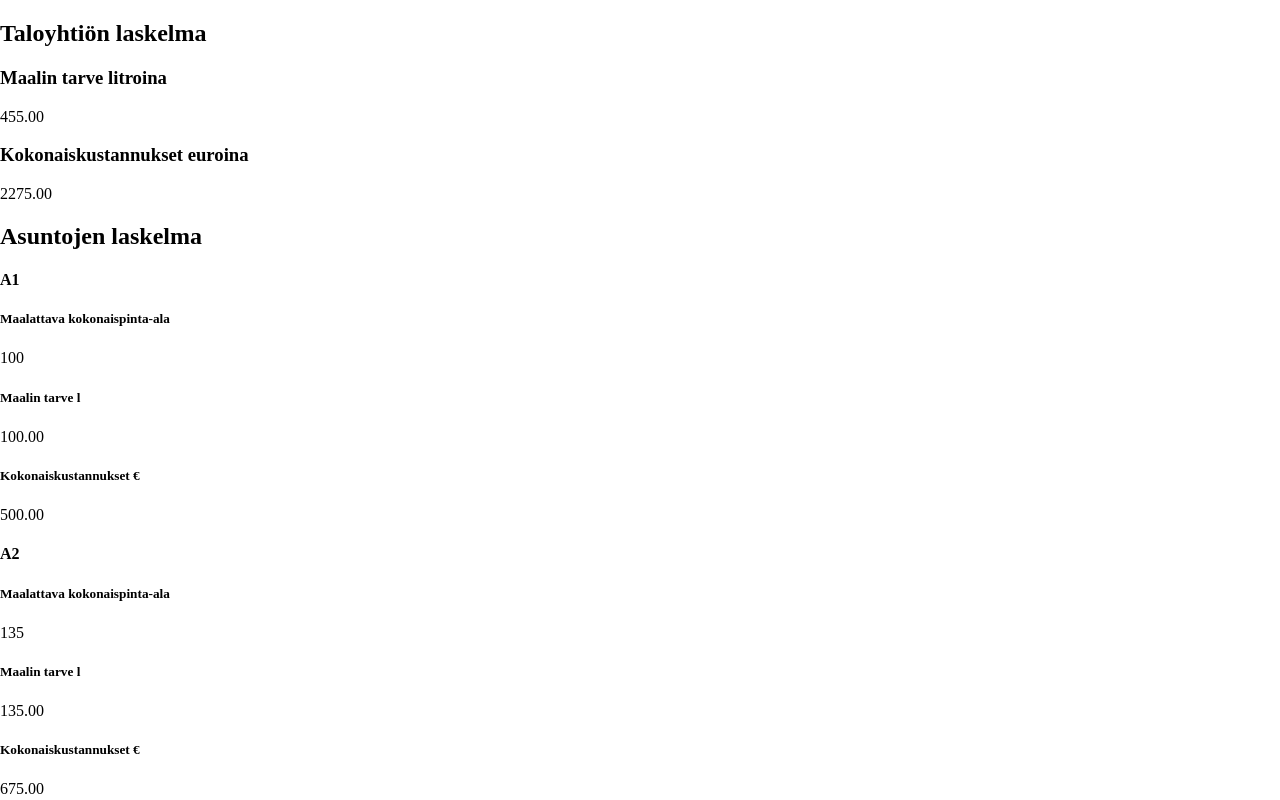
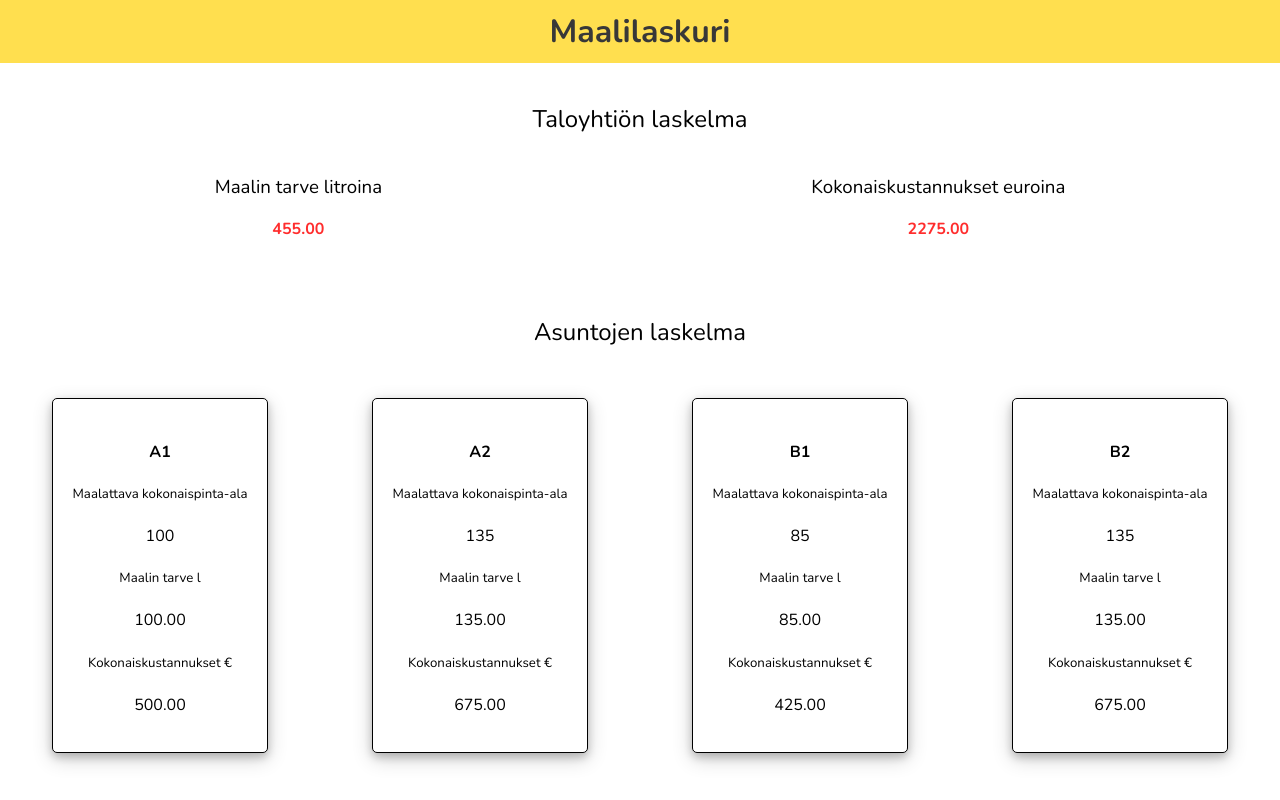
Before and after one commit to Tommi-dev/maalilaskuriApp, a React app: page / in a window 1280 px wide. Both pictures are taken after typing "5", "5", "5" into the empty fields and a click on the button "Laske". Shown: the top 800 px of the page. Built offline with nearby package versions, Linux system fonts and the light colour scheme; data requests are answered from the project's data file; the HTML template or start-up script is replaced by a standard one.

Commit message:
Lisätty tyylejä alustavasti

```diff
--- /dev/null
+++ b/src/App.css
@@ -0,0 +1,141 @@
+@import url('https://fonts.googleapis.com/css2?family=Nunito:wght@300;400;700&display=swap');
+
+/* ---- TOPBAR ---- */
+.topbar-container {
+    background-color: rgb(255, 223, 79);
+}
+
+.topbar-container h1 {
+    margin: 0;
+    text-align: center;
+    padding: 10px;
+    font-family: 'Nunito', sans-serif;
+    color: rgb(56, 56, 56);
+}
+
+/* ---- PAINTFORM ---- */
+.paintForm-container {
+
+}
+.paintForm-container h2 {
+    margin: 0;
+    padding-top: 30px;
+    padding-bottom: 15px;
+    text-align: center;
+    font-family: 'Nunito', sans-serif;
+    font-weight: 300;
+}
+
+.paintForm-form {
+    text-align: center;
+    padding-bottom: 30px;
+}
+
+.paintForm-form input {
+    box-sizing: border-box;
+    padding: 8px;
+    text-align: center;
+    width: 200px;
+    margin: 10px;
+    border-radius: 5px;
+    font-family: 'Nunito', sans-serif;
+}
+
+.paintForm-form button {
+    padding: 8px;
+    text-align: center;
+    width: 200px;
+    margin: 10px;
+    background-color: rgb(231, 87, 87);
+    color: white;
+    border-radius: 5px;
+    font-family: 'Nunito', sans-serif;
+    font-weight: 700;
+}
+.paintForm-form button:hover {
+    background-color: rgb(228, 61, 61);
+}
+
+/* ---- DASHBOARD ---- */
+.housing-cooperative {
+
+}
+
+.housing-cooperative h2 {
+    margin: 0;
+    padding-top: 40px;
+    padding-bottom: 20px;
+    text-align: center;
+    font-family: 'Nunito', sans-serif;
+    font-weight: 400;
+}
+
+.wrap-container {
+    display: flex;
+    flex-wrap: wrap;
+    justify-content: space-around;
+    padding-bottom: 30px;
+}
+
+.housing-cooperative-result {
+    text-align: center;
+    font-family: 'Nunito', sans-serif;
+    font-weight: 400;
+}
+
+.housing-cooperative-result h3 {
+    font-weight: 400;
+}
+
+.housing-cooperative-result p {
+    font-weight: 700;
+    color: rgb(255, 45, 45);
+}
+
+.apartments h2 {
+    margin: 0;
+    padding-top: 30px;
+    padding-bottom: 30px;
+    text-align: center;
+    font-family: 'Nunito', sans-serif;
+    font-weight: 400;
+}
+
+.apartment-container {
+    background-color: white;
+    margin: 20px;
+    padding: 20px;
+    border-style: solid;
+    border-width: 1px;
+    box-shadow: 0 4px 8px 0 rgba(0, 0, 0, 0.2), 0 6px 20px 0 rgba(0, 0, 0, 0.19);
+    border-radius: 5px;
+}
+
+.apartment-container h4 {
+    text-align: center;
+    font-family: 'Nunito', sans-serif;
+}
+
+.apartment-result {
+    text-align: center;
+    font-family: 'Nunito', sans-serif;
+    font-weight: 400;
+}
+
+.apartment-result h5 {
+    font-weight: 400;
+}
+
+.reset-button-container button {
+    margin-top: 50px;
+    padding: 20px;
+    width: 100%;
+    font-family: 'Nunito', sans-serif;
+    font-weight: 700;
+    background-color: rgb(231, 87, 87);
+    color: white;
+}
+.reset-button-container button:hover {
+    background-color: rgb(228, 61, 61);
+    color: white;
+}
--- a/src/App.js
+++ b/src/App.js
@@ -1,7 +1,9 @@
 import React, { useEffect } from 'react'
 import { useDispatch } from 'react-redux'
+import TopBar from './components/TopBar'
 import PaintCalculator from './paint_calculator/components/PaintCalculator'
 import { initializeApartments } from './reducers/apartmentReducer'
+import './App.css'
 
 const App = () => {
 
@@ -13,6 +15,7 @@ const App = () => {
 
     return (
       <div>
+        <TopBar />
         <PaintCalculator />
       </div>
     )
--- /dev/null
+++ b/src/components/TopBar.js
@@ -0,0 +1,11 @@
+import React from 'react'
+
+const TopBar = () => {
+    return (
+        <div className='topbar-container' >
+            <h1>Maalilaskuri</h1>
+        </div>
+    )
+}
+
+export default TopBar
--- a/src/paint_calculator/components/PaintForm.js
+++ b/src/paint_calculator/components/PaintForm.js
@@ -22,11 +22,11 @@ const PaintForm = () => {
     }
 
     return (
-        <div>
+        <div className='paintForm-container' >
             <label>
-                <h1>Maalin perustiedot</h1>
+                <h2>Maalin perustiedot</h2>
             </label>
-            <form onSubmit={createBasics} >
+            <form className='paintForm-form' onSubmit={createBasics} >
                 <input
                     name='price'
                     type='number'
```
Also changed, not shown: 2 other files (tests, documents, lock files or other folders).
